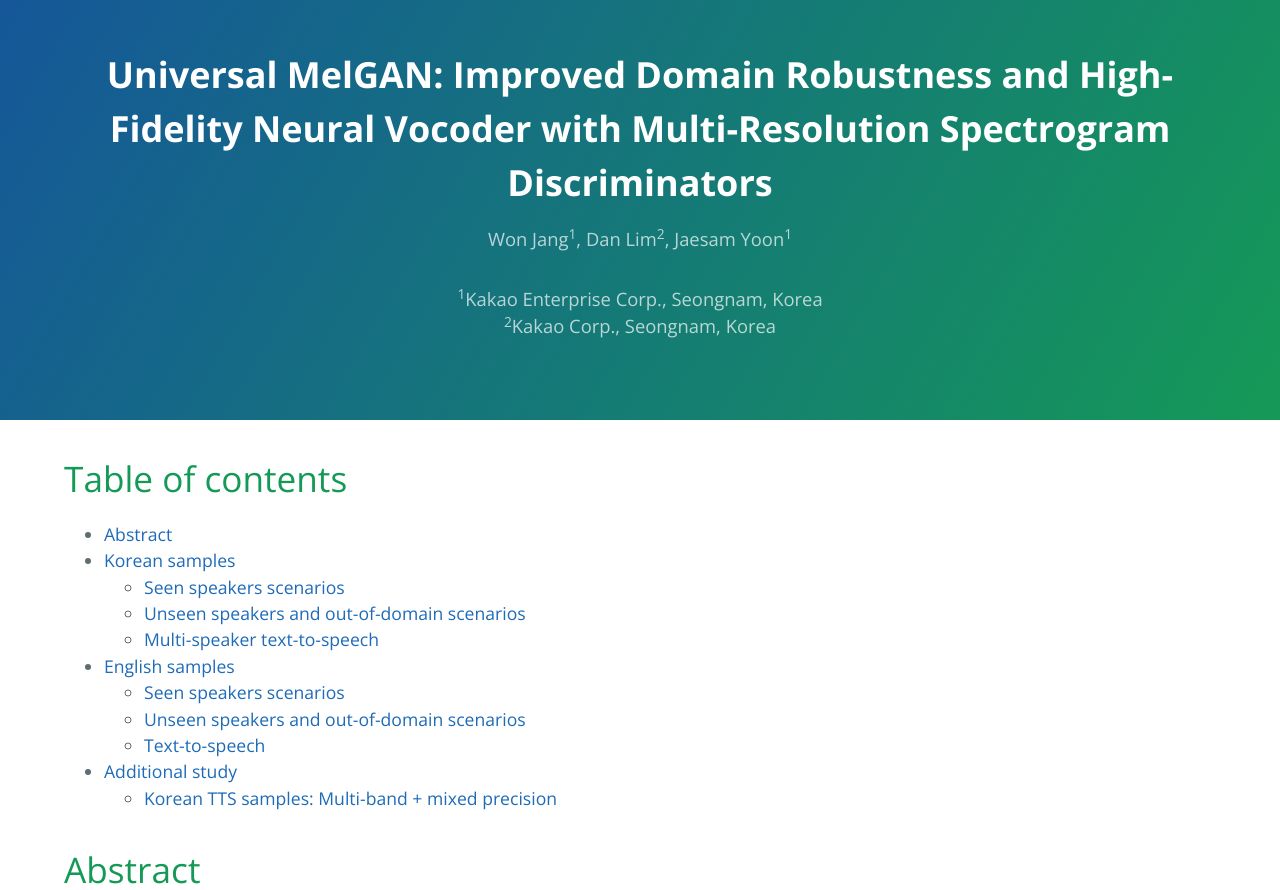
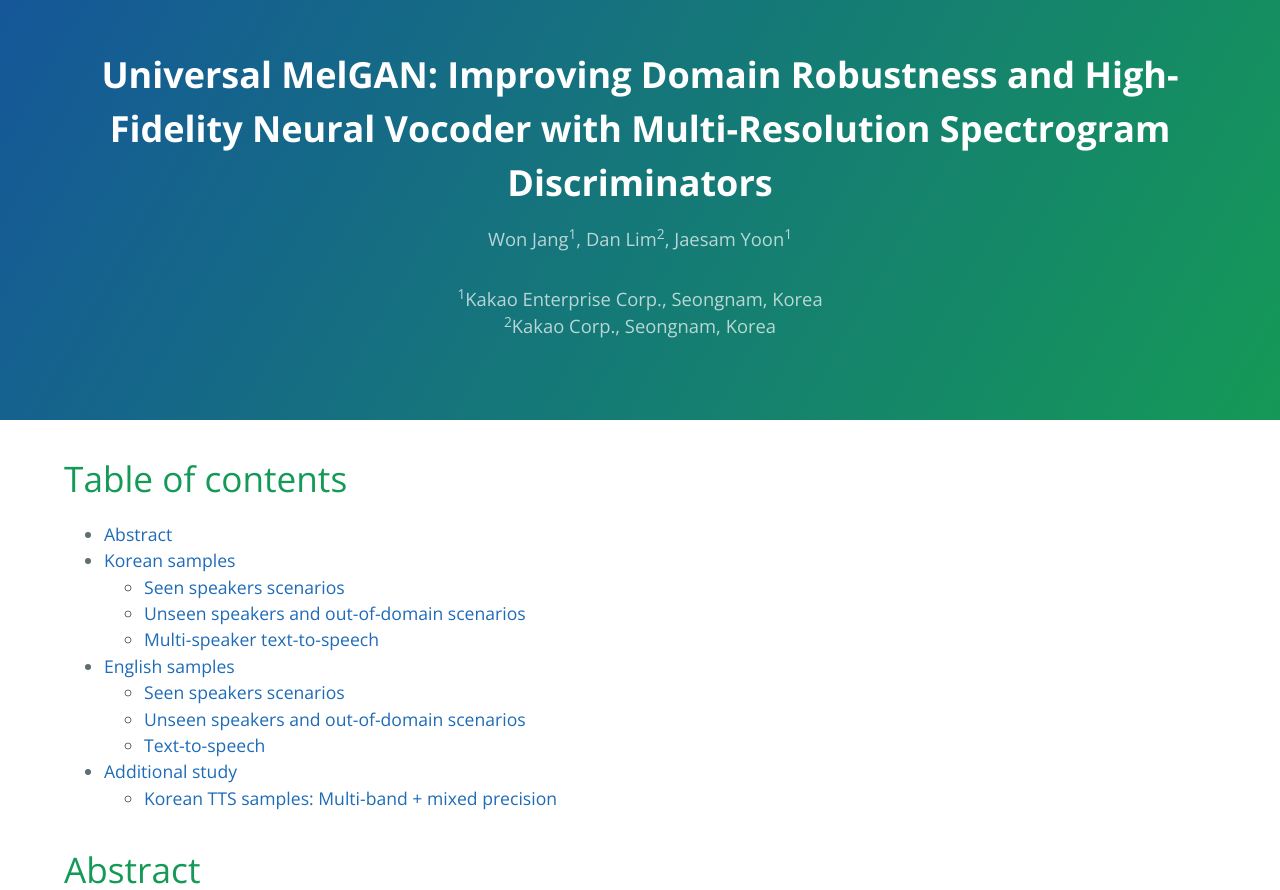
Before and after one commit to kallavinka8045/icassp2021, a Jekyll site: the page built from index.md, in a window 1280 px wide and 900 px high, cut to the strip 0-890 px from the top of the window. Built offline with Jekyll 4.4.1, drawn with Linux system fonts in a browser that asks for light colours; our own code applies the rules of GitHub Pages for plain Markdown files.

Commit message:
Update _config.yml

```diff
--- a/_config.yml
+++ b/_config.yml
@@ -4,7 +4,7 @@ markdown: kramdown
 kramdown:
   toc_levels: 1..2
 
-title: "Universal MelGAN: Improved Domain Robustness and High-Fidelity Neural Vocoder with Multi-Resolution Spectrogram Discriminators"
+title: "Universal MelGAN: Improving Domain Robustness and High-Fidelity Neural Vocoder with Multi-Resolution Spectrogram Discriminators"
 description: Won Jang<sup>1</sup>, Dan Lim<sup>2</sup>, Jaesam Yoon<sup>1</sup>
 address1: <sup>1</sup>Kakao Enterprise Corp., Seongnam, Korea
 address2: <sup>2</sup>Kakao Corp., Seongnam, Korea
```
